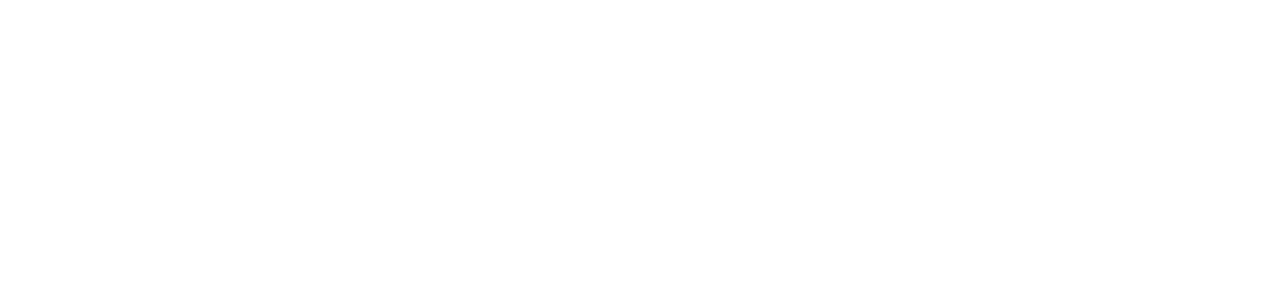
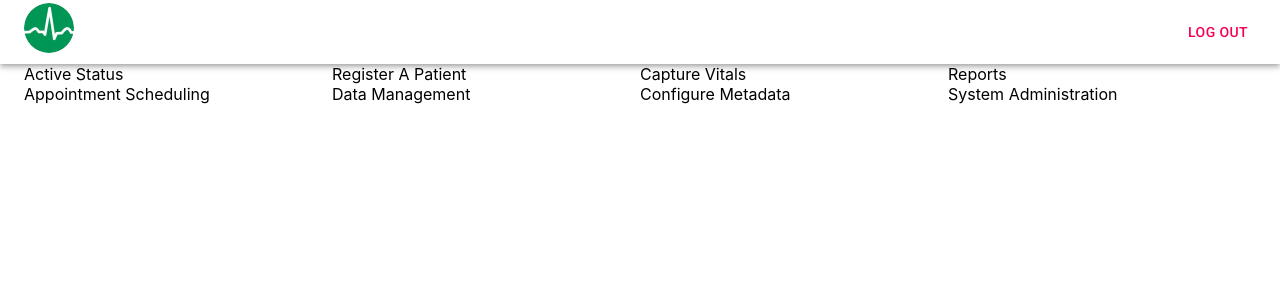
Before and after one commit to Janice1828/auth, a React (Create React App) app: page /home in a window 1280 px wide. Shown: the top 300 px of the page. Built offline with nearby package versions, Linux system fonts and the light colour scheme.

Commit message:
yesterday's updates

```diff
--- a/package.json
+++ b/package.json
@@ -4,6 +4,7 @@
   "private": true,
   "dependencies": {
     "@material-ui/core": "^4.11.0",
+    "@mui/icons-material": "^5.14.3",
     "@testing-library/jest-dom": "^5.11.4",
     "@testing-library/react": "^11.1.0",
     "@testing-library/user-event": "^12.1.10",
--- a/src/App.css
+++ b/src/App.css
@@ -1,27 +1,3 @@
-.App {
-  text-align: center;
+header {
+  background-color: #fff !important;
 }
-
-.App-header {
-  background-color: #282c34;
-  min-height: 100vh;
-  display: flex;
-  flex-direction: column;
-  align-items: center;
-  justify-content: center;
-  font-size: calc(10px + 2vmin);
-  color: white;
-}
-
-.App-link {
-  color: #61dafb;
-}
-
-@keyframes App-logo-spin {
-  from {
-    transform: rotate(0deg);
-  }
-  to {
-    transform: rotate(360deg);
-  }
-}
--- a/src/App.tsx
+++ b/src/App.tsx
@@ -3,12 +3,15 @@
 import Login from "./pages/Login";
 import Registration from "./pages/Registration";
 import Test from "./pages/Test";
+import "./App.css";
+import Home from "./pages/Home";
 function App() {
   return (
     <BrowserRouter>
       <Route path="/" exact component={Login} />
       <Route path="/registration" exact component={Registration} />
       <Route path="/test" exact component={Test}></Route>
+      <Route path="/home" exact component={Home}></Route>
     </BrowserRouter>
   );
 }
--- /dev/null
+++ b/src/component/Nav.tsx
@@ -0,0 +1,40 @@
+import React from "react";
+import { makeStyles } from "@material-ui/core/styles";
+import AppBar from "@material-ui/core/AppBar";
+import Toolbar from "@material-ui/core/Toolbar";
+import Typography from "@material-ui/core/Typography";
+import { Button } from "@material-ui/core";
+import okhatiImg from "../okhatiSolutions.jpg";
+const useStyles = makeStyles((theme) => ({
+  root: {
+    flexGrow: 1,
+  },
+  menuButton: {
+    marginRight: theme.spacing(2),
+  },
+  title: {
+    flexGrow: 1,
+  },
+}));
+
+export default function Nav() {
+  const classes = useStyles();
+
+  return (
+    <div className={classes.root} style={{ background: "red !important" }}>
+      <AppBar position="static" style={{ background: "red !important" }}>
+        <Toolbar style={{ background: "red !important" }}>
+          <Typography variant="h6" className={classes.title}>
+            <img
+              src={okhatiImg}
+              alt="Okati Img"
+              height="50px"
+              style={{ borderRadius: "50%" }}
+            />
+          </Typography>
+          <Button color="secondary">Log Out</Button>
+        </Toolbar>
+      </AppBar>
+    </div>
+  );
+}
--- /dev/null
+++ b/src/pages/Home.tsx
@@ -0,0 +1,42 @@
+import React from "react";
+import Nav from "../component/Nav";
+import { Container, Grid } from "@material-ui/core";
+// import CheckIcon from "@mui/icons-material/Check";
+const Home = () => {
+  return (
+    <div>
+      <Nav />
+      <Container>
+        <Grid container>
+          <Grid item lg={3}>
+            {/* <CheckIcon /> */}
+            <span>Active Status</span>
+          </Grid>
+          <Grid item lg={3}>
+            <span>Register A Patient</span>
+          </Grid>
+          <Grid item lg={3}>
+            <span>Capture Vitals</span>
+          </Grid>
+          <Grid item lg={3}>
+            <span>Reports</span>
+          </Grid>
+          <Grid item lg={3}>
+            <span>Appointment Scheduling</span>
+          </Grid>
+          <Grid item lg={3}>
+            <span>Data Management</span>
+          </Grid>
+          <Grid item lg={3}>
+            <span>Configure Metadata</span>
+          </Grid>
+          <Grid item lg={3}>
+            <span>System Administration</span>
+          </Grid>
+        </Grid>
+      </Container>
+    </div>
+  );
+};
+
+export default Home;
--- a/src/pages/Registration.tsx
+++ b/src/pages/Registration.tsx
@@ -3,7 +3,7 @@
 import InputLabel from "@material-ui/core/InputLabel/InputLabel";
 import Input from "@material-ui/core/Input/Input";
 import Button from "@material-ui/core/Button/Button";
-import Box from "@material-ui/core/Box/Box";
+import { Link } from "react-router-dom";
 import Container from "@material-ui/core/Container/Container";
 import Grid from "@material-ui/core/Grid/Grid";
 import Typography from "@material-ui/core/Typography/Typography";
@@ -35,14 +35,13 @@
               <Input id="my-input" type="password" />
             </FormControl>
           </Grid>
-          <Grid item>
-            <Button
-              color="primary"
-              variant="contained"
-              onClick={() => alert("test")}
-            >
+          <Grid item style={{ display: "flex", gap: "20px" }}>
+            <Button color="primary" variant="contained">
               Register
             </Button>
+            <div>
+              OR <Link to="/">Login?</Link>
+            </div>
           </Grid>
         </Grid>
       </form>
```
Also changed, not shown: src/Routes/Router.js (deleted, +0 -14 lines), src/okhatiSolutions.jpg (added), 1 other file (tests, documents, lock files or other folders).
